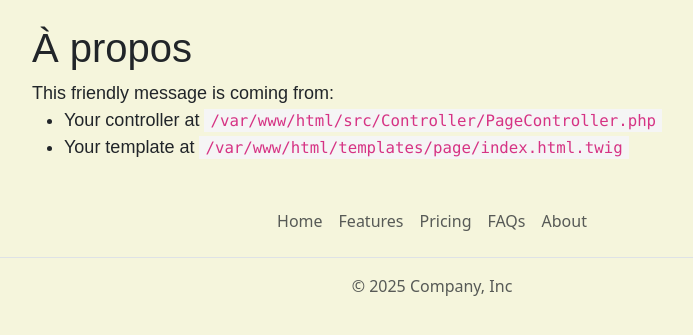
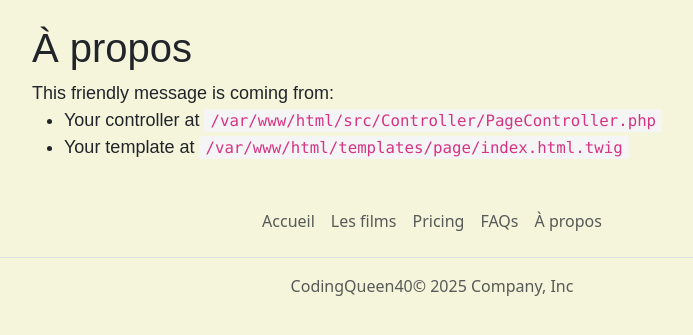
Before and after one commit to Riviera77/moviz, a Symfony app: template templates/page/about.html.twig in a window 1280 px wide. Shown: the part 73-408 px from the top of the page, without its empty margins (208-901 px from the left). Run offline with Twig, Linux system fonts and the light colour scheme; the template is opened without the code that fills it, so the values that code supplies are empty; style sheets or scripts are compiled from the project's sources; some libraries are stand-ins or nearby versions.

Commit message:
Add path navbar

```diff
--- a/templates/partials/_footer.html.twig
+++ b/templates/partials/_footer.html.twig
@@ -2,10 +2,10 @@
             <footer class="py-3 my-4">
                 <ul class="nav justify-content-center border-bottom pb-3 mb-3">
                     <li class="nav-item">
-                        <a href="#" class="nav-link px-2 text-body-secondary">Home</a>
+                        <a href="{{ url('app_home')}}" class="nav-link px-2 text-body-secondary">Accueil</a>
                     </li>
                     <li class="nav-item">
-                        <a href="#" class="nav-link px-2 text-body-secondary">Features</a>
+                        <a href="{{ url('app_movie')}}" class="nav-link px-2 text-body-secondary">Les films</a>
                     </li>
                     <li class="nav-item">
                         <a href="#" class="nav-link px-2 text-body-secondary">Pricing</a>
@@ -14,9 +14,9 @@
                         <a href="#" class="nav-link px-2 text-body-secondary">FAQs</a>
                     </li>
                     <li class="nav-item">
-                        <a href="#" class="nav-link px-2 text-body-secondary">About</a>
+                        <a href="{{ url('app_about')}}" class="nav-link px-2 text-body-secondary">À propos</a>
                     </li>
                 </ul>
-                <p class="text-center text-body-secondary">© 2025 Company, Inc</p>
+                <p class="text-center text-body-secondary">CodingQueen40© 2025 Company, Inc</p>
             </footer>
         </div>
```
